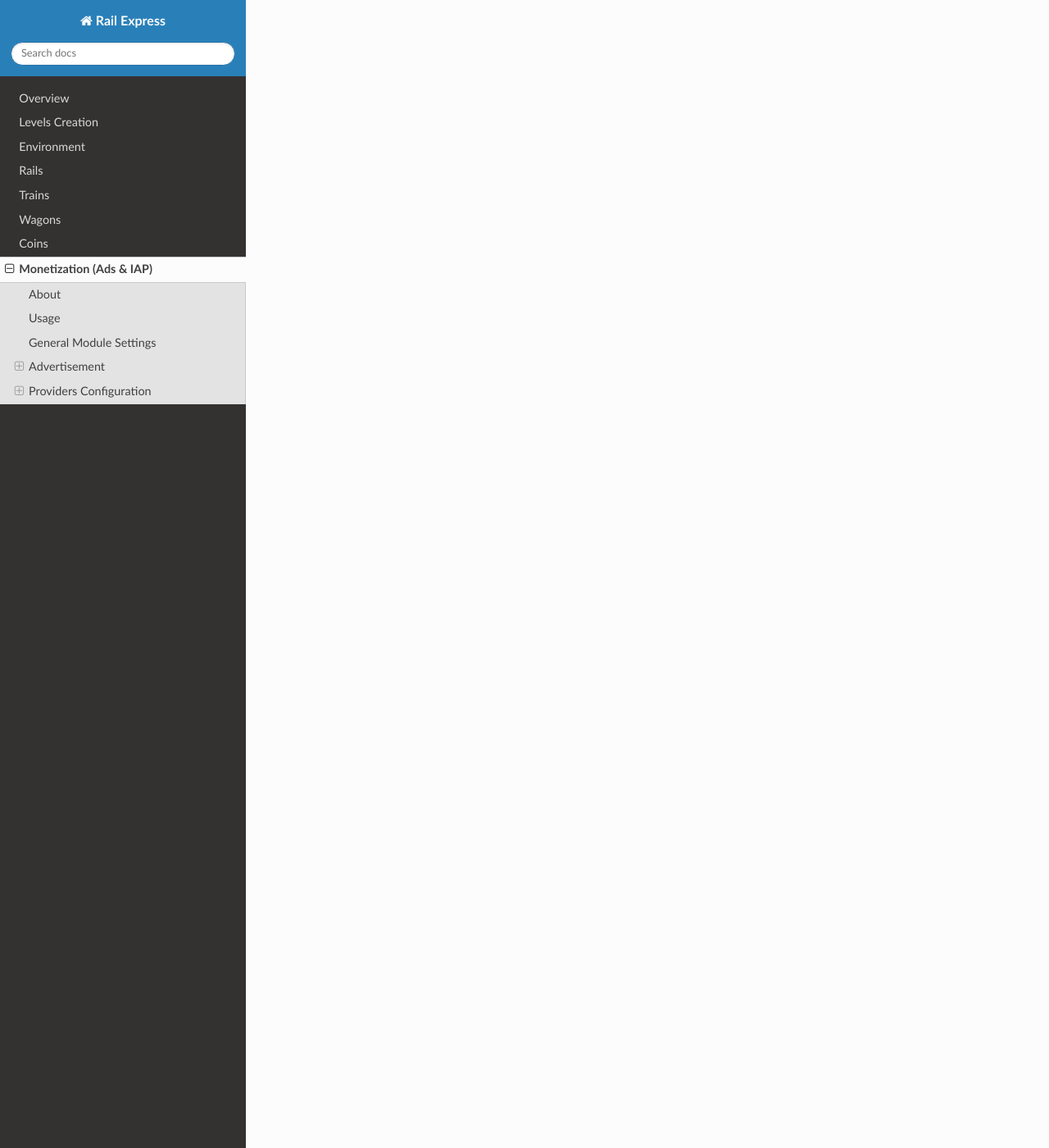
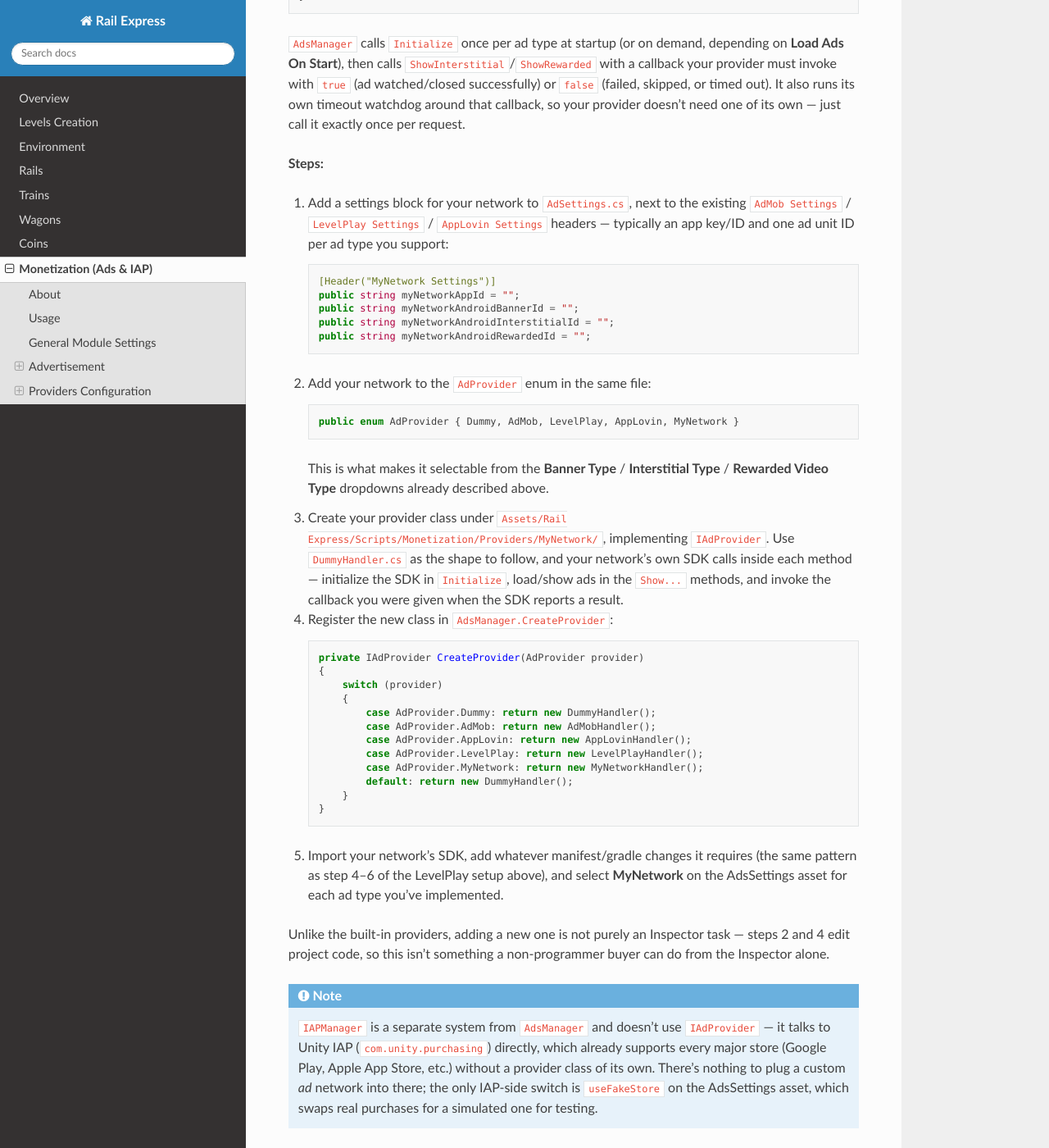
Before and after one commit to DjamelEddineX/Rail_Express_Docs, a Sphinx documentation site: the page built from docs/source/monetization.md, in a window 1280 px wide and 1400 px high, scrolled down 3351 px. Shown: the whole window at 82% size. Built offline with Sphinx 7.4.7 and the Read the Docs theme 3.1.0, drawn with Linux system fonts in a browser that asks for light colours; some of the changed text lies outside the part shown.

Commit message:
Update monetization.md

````diff
--- a/docs/source/monetization.md
+++ b/docs/source/monetization.md
@@ -114,3 +114,100 @@ matching plugin is present.
 
 7. Run **Assets > External Dependency Manager > Android Resolver > Resolve**.
 8. Your game is ready to publish.
+
+### + Add your custom
+
+Every provider — including **Dummy**, AdMob, and LevelPlay above — is a plain C# class that
+implements `IAdProvider`. `AdsManager` never talks to a network SDK directly; it only calls
+methods on whichever `IAdProvider` is assigned to each ad type. Adding your own network means
+writing one more class that speaks the same interface.
+
+```
+Assets/Rail Express/Scripts/Monetization/Core/IAdProvider.cs
+Assets/Rail Express/Scripts/Monetization/Core/AdsManager.cs
+Assets/Rail Express/Scripts/Monetization/Providers/Dummy/DummyHandler.cs
+```
+
+`IAdProvider` is small:
+
+```csharp
+public interface IAdProvider
+{
+    bool IsInitialized { get; }
+    bool HasInterstitialLoaded { get; }
+    bool HasRewardedLoaded { get; }
+
+    void Initialize(AdSettings settings, Action onInitialized);
+    void ShowBanner();
+    void HideBanner();
+    void ShowInterstitial(Action<bool> onClosed);
+    void ShowRewarded(Action<bool> onRewardResult);
+}
+```
+
+`AdsManager` calls `Initialize` once per ad type at startup (or on demand, depending on **Load Ads
+On Start**), then calls `ShowInterstitial`/`ShowRewarded` with a callback your provider must invoke
+with `true` (ad watched/closed successfully) or `false` (failed, skipped, or timed out). It also
+runs its own timeout watchdog around that callback, so your provider doesn't need one of its own —
+just call it exactly once per request.
+
+**Steps:**
+
+1. Add a settings block for your network to `AdSettings.cs`, next to the existing `AdMob
+   Settings` / `LevelPlay Settings` / `AppLovin Settings` headers — typically an app key/ID and one
+   ad unit ID per ad type you support:
+
+   ```csharp
+   [Header("MyNetwork Settings")]
+   public string myNetworkAppId = "";
+   public string myNetworkAndroidBannerId = "";
+   public string myNetworkAndroidInterstitialId = "";
+   public string myNetworkAndroidRewardedId = "";
+   ```
+
+2. Add your network to the `AdProvider` enum in the same file:
+
+   ```csharp
+   public enum AdProvider { Dummy, AdMob, LevelPlay, AppLovin, MyNetwork }
+   ```
+
+   This is what makes it selectable from the **Banner Type** / **Interstitial Type** / **Rewarded
+   Video Type** dropdowns already described above.
+
+3. Create your provider class under
+   `Assets/Rail Express/Scripts/Monetization/Providers/MyNetwork/`, implementing `IAdProvider`.
+   Use `DummyHandler.cs` as the shape to follow, and your network's own SDK calls inside each
+   method — initialize the SDK in `Initialize`, load/show ads in the `Show...` methods, and invoke
+   the callback you were given when the SDK reports a result.
+
+4. Register the new class in `AdsManager.CreateProvider`:
+
+   ```csharp
+   private IAdProvider CreateProvider(AdProvider provider)
+   {
+       switch (provider)
+       {
+           case AdProvider.Dummy: return new DummyHandler();
+           case AdProvider.AdMob: return new AdMobHandler();
+           case AdProvider.AppLovin: return new AppLovinHandler();
+           case AdProvider.LevelPlay: return new LevelPlayHandler();
+           case AdProvider.MyNetwork: return new MyNetworkHandler();
+           default: return new DummyHandler();
+       }
+   }
+   ```
+
+5. Import your network's SDK, add whatever manifest/gradle changes it requires (the same pattern
+   as step 4–6 of the LevelPlay setup above), and select **MyNetwork** on the AdsSettings asset for
+   each ad type you've implemented.
+
+Unlike the built-in providers, adding a new one is not purely an Inspector task — steps 2 and 4
+edit project code, so this isn't something a non-programmer buyer can do from the Inspector alone.
+
+```{note}
+`IAPManager` is a separate system from `AdsManager` and doesn't use `IAdProvider` — it talks to
+Unity IAP (`com.unity.purchasing`) directly, which already supports every major store (Google
+Play, Apple App Store, etc.) without a provider class of its own. There's nothing to plug a custom
+*ad* network into there; the only IAP-side switch is `useFakeStore` on the AdsSettings asset, which
+swaps real purchases for a simulated one for testing.
+```
````
